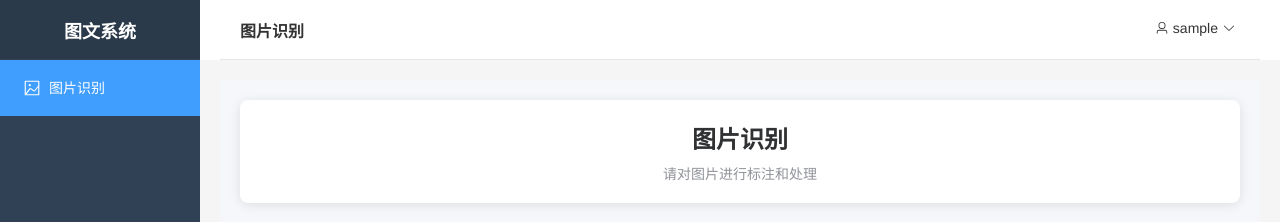
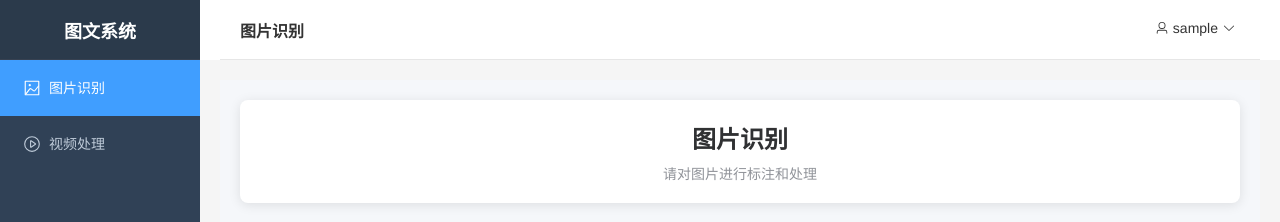
Before and after one commit to forsymphony/picture-text-front, a Vue app: page /#/dashboard in a window 1280 px wide. Shown: the top 222 px of the page. Built offline with nearby package versions, Linux system fonts and the light colour scheme; no server answers; sample sign-in values are in the browser's storage.

Commit message:
Refactor Layout and Router to activate Video route. Restored the Video route in the router and cleaned up commented-out code in Layout.vue, improving code clarity and enabling video processing features.

```diff
--- a/src/layout/Layout.vue
+++ b/src/layout/Layout.vue
@@ -25,10 +25,11 @@
               <el-icon><Upload /></el-icon>
               <span>拆分图上传</span>
             </el-menu-item>
+            -->
             <el-menu-item index="/video">
               <el-icon><VideoPlay /></el-icon>
               <span>视频处理</span>
-            </el-menu-item> -->
+            </el-menu-item>
           </el-menu>
         </div>
       </el-aside>
--- a/src/router/index.js
+++ b/src/router/index.js
@@ -33,12 +33,12 @@ const routes = [
       //   component: () => import('../views/SplitUpload.vue'),
       //   meta: { requiresAuth: true, title: '拆分图上传' }
       // },
-      // {
-      //   path: '/video',
-      //   name: 'Video',
-      //   component: () => import('../views/Video.vue'),
-      //   meta: { requiresAuth: true, title: '视频处理' }
-      // }
+      {
+        path: '/video',
+        name: 'Video',
+        component: () => import('../views/Video.vue'),
+        meta: { requiresAuth: true, title: '视频处理' }
+      }
     ]
   },
   // 404 页面
```
